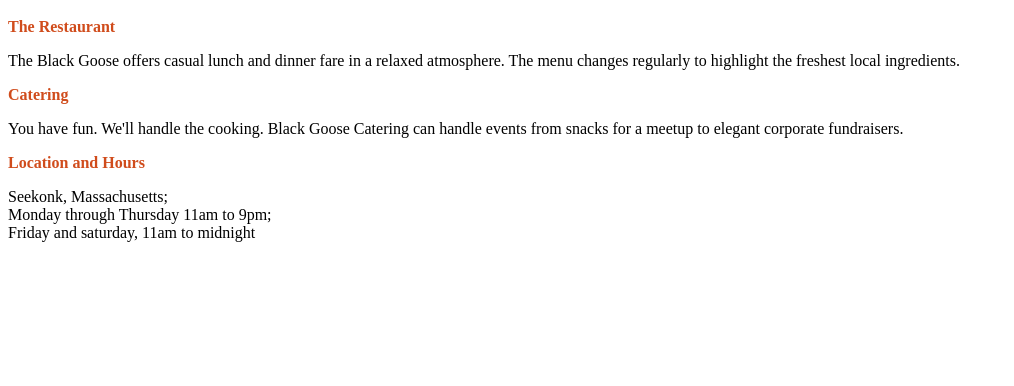
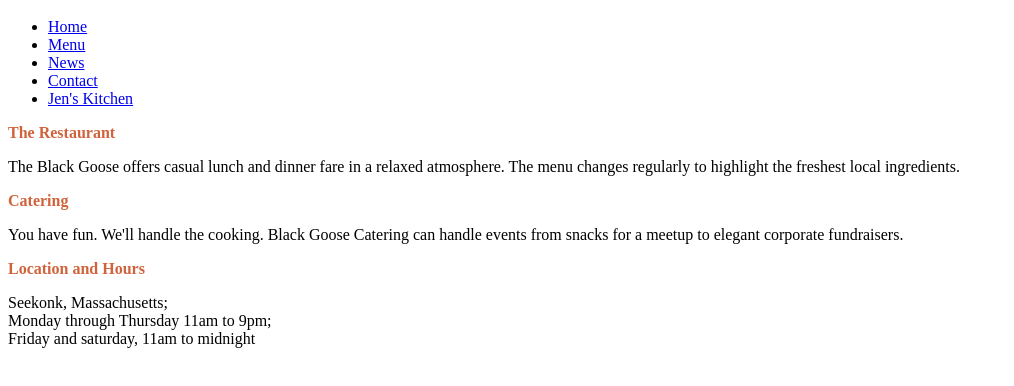
Before and after one commit to ilooklikemilk/fid, a plain HTML site: page bistro/index.html in a window 1280 px wide. Shown: the part 254-640 px from the top of the page, without its empty margins (0-1014 px from the left). Drawn offline with Linux system fonts and the light colour scheme.

Commit message:
Add files via upload

```diff
--- a/bistro/index.html
+++ b/bistro/index.html
@@ -6,11 +6,10 @@
 <title>Black Goose Bistro</title>
 <style>
 <body{
-    background-color: #f2c77b;
+    background-color: #faf2e4;
     margin: 0 10%;
     font-family: sans-serif;
 }
-
 h1 {
     text-align: center;
     font-family: serif;
@@ -19,18 +18,26 @@ h1 {
     border-bottom: 1px solid #57b1dc;
     margin-top: 30px;
 }
-
 h2 {
-    color: #d04c1c;
+    color: #d1633c;
     font-size: 1em;
 }
+</style>
 
-</style>
 </head>
 
 </body>
+<h1><img src="blackgoose.png" alt="logo"><br>Black Goose Bistro</h1>
 
-<h1><img src="blackgoose.png" alt="logo"><br>Black Goose Bistro</h1>
+<nav>
+    <ul>
+     <li><a href="index.html">Home</a></li>
+     <li><a href="menu.html">Menu</a></li>
+     <li><a href="bg_news.html">News</a></li>
+     <li><a href="contact.html">Contact</a></li>
+     <li><a href="jenskitchen/jenskitch.html">Jen's Kitchen</a></li>
+    </ul>
+  </nav>
 
 <h2>The Restaurant</h2>
 <p>The Black Goose offers casual lunch and dinner fare in a relaxed atmosphere. The menu  changes regularly to highlight the freshest local ingredients.</p>
```
